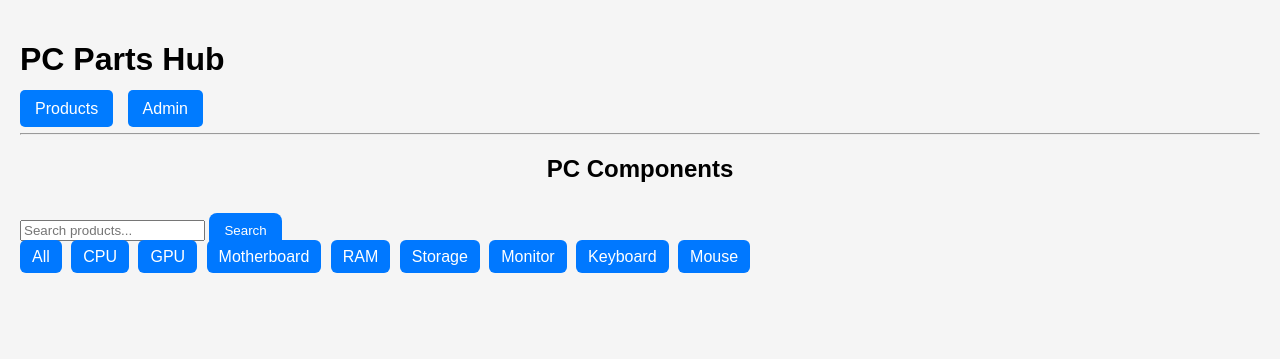
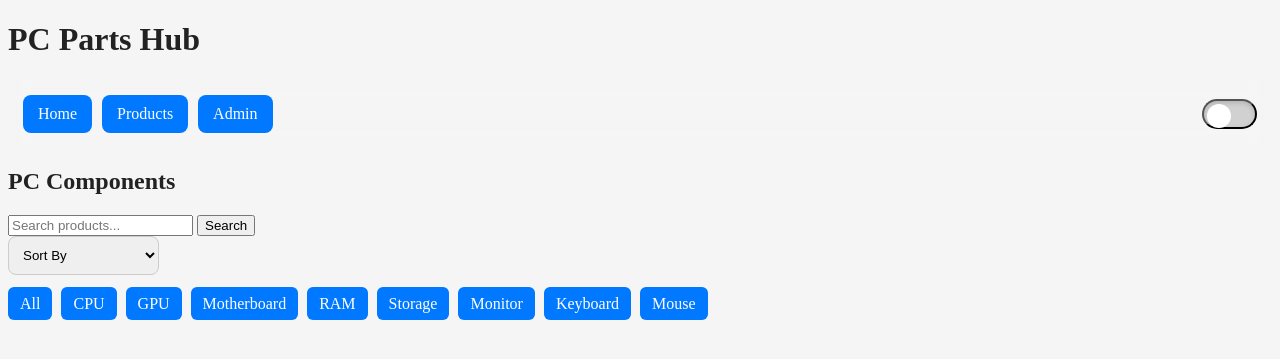
Before and after one commit to Biswajitfiguringthingsout/pc-parts-hub, a Django app: page /products/ in a window 1280 px wide. Shown: the top 359 px of the page. Run offline with Django 5.2, Linux system fonts and the light colour scheme; data that the repository does not hold is empty.

Commit message:
Implement homepage, search, sorting, product detail pages, and dark mode option

```diff
--- a/PCbuild/urls.py
+++ b/PCbuild/urls.py
@@ -18,8 +18,10 @@ from django.contrib import admin
 from django.urls import path, include
 from django.conf import settings
 from django.conf.urls.static import static
+from products import views
 urlpatterns = [
     path('admin/', admin.site.urls),
+    path('', views.home, name='home'),
     path('products/', include('products.urls')),
 
 ]
--- a/products/static/css/style.css
+++ b/products/static/css/style.css
@@ -1,51 +1,124 @@
-body {
-    font-family: Arial, sans-serif;
-    background: #f5f5f5;
-    margin: 0;
-    padding: 20px;
+:root {
+    --bg: #f5f5f5;
+    --card: #ffffff;
+    --text: #222222;
 }
 
-h2 {
-    text-align: center;
-    margin-bottom: 30px;
+.dark-mode {
+    --bg: #0d1117;
+    --card: #161b22;
+    --text: #e6edf3;
 }
 
-.product-grid {
-    display: grid;
-    grid-template-columns: repeat(auto-fit, minmax(280px, 1fr));
-    gap: 20px;
+/* GLOBAL */
+
+body {
+    background: var(--bg);
+    color: var(--text);
+    transition: all 0.3s ease;
 }
 
-.product-card {
-    background: white;
-    border-radius: 12px;
-    padding: 20px;
-    box-shadow: 0 3px 10px rgba(0,0,0,0.1);
+h1,
+h2,
+h3,
+p,
+strong {
+    color: var(--text);
+}
+
+/* NAVBAR */
+
+.navbar {
+    display: flex;
+    align-items: center;
+    gap: 10px;
+
+    margin: 15px 0;
+    padding: 14px;
+
+    border-radius: 14px;
+
+    background: rgba(255,255,255,0.06);
+
+    border: 1px solid rgba(255,255,255,0.08);
+
+    backdrop-filter: blur(10px);
+}
+
+.navbar a {
+    text-decoration: none;
+    background: #0078ff;
+    color: white;
+    padding: 10px 15px;
+    border-radius: 8px;
+}
+
+.navbar a:hover {
+    background: #0056b3;
+}
+
+/* THEME SWITCH */
+
+.theme-switch {
+    position: relative;
+    width: 55px;
+    height: 30px;
+
+    margin-left: auto;
+
+    background: #d1d1d1;
+    border-radius: 999px;
+
+    cursor: pointer;
+
+    box-shadow:
+        inset 0 2px 5px rgba(0,0,0,0.15);
+
     transition: 0.3s;
 }
 
-.product-card:hover {
-    transform: translateY(-5px);
+.theme-switch .slider {
+    position: absolute;
+
+    width: 24px;
+    height: 24px;
+
+    left: 3px;
+    top: 3px;
+
+    background: white;
+
+    border-radius: 50%;
+
+    transition: 0.3s;
 }
 
-.price {
-    color: green;
-    font-size: 22px;
-    font-weight: bold;
+.dark-mode .theme-switch {
+    background: linear-gradient(
+        90deg,
+        #00c6ff,
+        #0072ff
+    );
 }
 
-button {
-    background: #0078ff;
-    color: white;
-    border: none;
-    padding: 10px 15px;
-    border-radius: 8px;
-    cursor: pointer;
+.dark-mode .theme-switch .slider {
+    transform: translateX(25px);
 }
 
-button:hover {
-    opacity: 0.9;
+/* SEARCH + SORT */
+
+.sort-form {
+    margin-bottom: 20px;
 }
+
+.sort-form select {
+    padding: 10px;
+    border-radius: 8px;
+    border: 1px solid #ccc;
+}
+
+/* CATEGORY BUTTONS */
+
 .categories {
     margin-bottom: 20px;
 }
@@ -75,37 +190,24 @@ button:hover {
     object-fit: contain;
 }
 
-.product-card {
-    width: 300px;
-    min-height: 500px;
-    padding: 15px;
-}
-.navbar {
-    margin: 15px 0;
-}
+/* PRODUCT DETAIL */
 
-.navbar a {
-    text-decoration: none;
-    background: #007bff;
-    color: white;
-    padding: 10px 15px;
-    border-radius: 5px;
-    margin-right: 10px;
-}
-
-.navbar a:hover {
-    background: #0056b3;
-}
 .product-detail {
     display: flex;
-    align-items: flex-start;
     gap: 50px;
+
     max-width: 1200px;
     margin: 30px auto;
+
     padding: 30px;
-    background: white;
-    border-radius: 12px;
-    box-shadow: 0 2px 10px rgba(0,0,0,0.1);
+
+    background: var(--card);
+
+    border-radius: 16px;
+
+    box-shadow: 0 5px 15px rgba(0,0,0,0.15);
+
+    transition: 0.3s ease;
 }
 
 .detail-image {
--- a/products/templates/base.html
+++ b/products/templates/base.html
@@ -1,29 +1,45 @@
 <!DOCTYPE html>
 <html>
 <head>
-    <title>PC Parts Hub</title>
-
     {% load static %}
     <link rel="stylesheet" href="{% static 'css/style.css' %}">
 </head>
 
 <body>
 
-    <h1>
-        <a href="/products/" style="text-decoration:none;color:inherit;">
-            PC Parts Hub
-        </a>
-    </h1>
+    <h1>PC Parts Hub</h1>
 
     <nav class="navbar">
+        <a href="/">Home</a>
         <a href="/products/">Products</a>
         <a href="/admin/">Admin</a>
+
+        <button id="theme-toggle" class="theme-switch">
+            <span class="slider"></span>
+        </button>
     </nav>
-
-    <hr>
 
     {% block content %}
     {% endblock %}
 
+    <script>
+        const toggleBtn = document.getElementById("theme-toggle");
+
+        if (localStorage.getItem("theme") === "dark") {
+            document.body.classList.add("dark-mode");
+        }
+
+        toggleBtn.addEventListener("click", () => {
+
+            document.body.classList.toggle("dark-mode");
+
+            if (document.body.classList.contains("dark-mode")) {
+                localStorage.setItem("theme", "dark");
+            } else {
+                localStorage.setItem("theme", "light");
+            }
+        });
+    </script>
+
 </body>
 </html>
--- a/products/templates/products/product_list.html
+++ b/products/templates/products/product_list.html
@@ -12,6 +12,41 @@
         value="{{ query }}"
     >
     <button type="submit">Search</button>
+</form>
+<form method="get" class="sort-form">
+
+    <input
+        type="hidden"
+        name="q"
+        value="{{ query }}"
+    >
+
+    <select name="sort" onchange="this.form.submit()">
+
+        <option value="">Sort By</option>
+
+        <option value="price_low"
+            {% if sort == "price_low" %}selected{% endif %}>
+            Price: Low to High
+        </option>
+
+        <option value="price_high"
+            {% if sort == "price_high" %}selected{% endif %}>
+            Price: High to Low
+        </option>
+
+        <option value="name_asc"
+            {% if sort == "name_asc" %}selected{% endif %}>
+            Name: A to Z
+        </option>
+
+        <option value="name_desc"
+            {% if sort == "name_desc" %}selected{% endif %}>
+            Name: Z to A
+        </option>
+
+    </select>
+
 </form>
 <div class="categories">
     <a href="/products/">All</a>
--- a/products/views.py
+++ b/products/views.py
@@ -10,12 +10,27 @@ def product_list(request):
     if query:
         products = products.filter(name__icontains=query)
 
+    sort = request.GET.get('sort', '')
+
+    if sort == 'price_low':
+        products = products.order_by('price')
+
+    elif sort == 'price_high':
+        products = products.order_by('-price')
+
+    elif sort == 'name_asc':
+        products = products.order_by('name')
+
+    elif sort == 'name_desc':
+        products = products.order_by('-name')
+
     return render(
         request,
         'products/product_list.html',
         {
             'products': products,
             'query': query,
+            'sort': sort,
         }
     )
 
@@ -38,11 +53,36 @@ def products_by_category(request, category):
     if query:
         products = products.filter(name__icontains=query)
 
+    sort = request.GET.get('sort', '')
+
+    if sort == 'price_low':
+        products = products.order_by('price')
+
+    elif sort == 'price_high':
+        products = products.order_by('-price')
+
+    elif sort == 'name_asc':
+        products = products.order_by('name')
+
+    elif sort == 'name_desc':
+        products = products.order_by('-name')
+
     return render(
         request,
         'products/product_list.html',
         {
             'products': products,
             'query': query,
+            'sort': sort,
         }
     )
+def home(request):
+    featured_products = Product.objects.all()[:4]
+
+    return render(
+        request,
+        'products/home.html',
+        {
+            'featured_products': featured_products
+        }
+    )
```
Also changed, not shown: other parts of products/static/css/style.css (+75 -1 lines), products/templates/products/home.html (added, +48 -0 lines).
